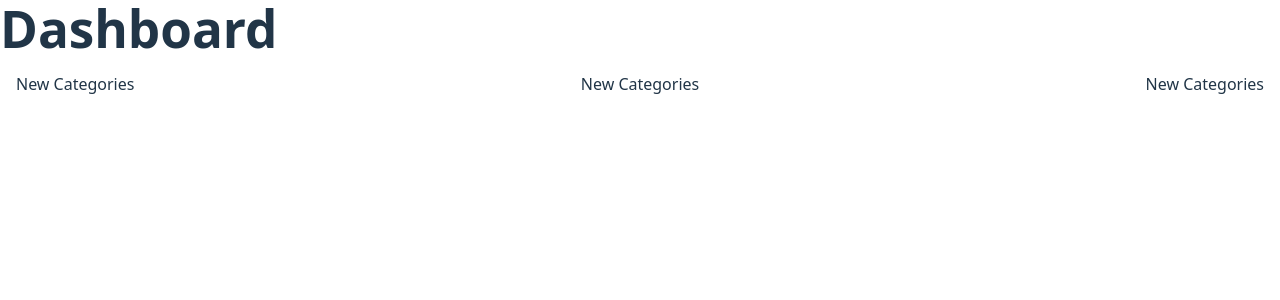
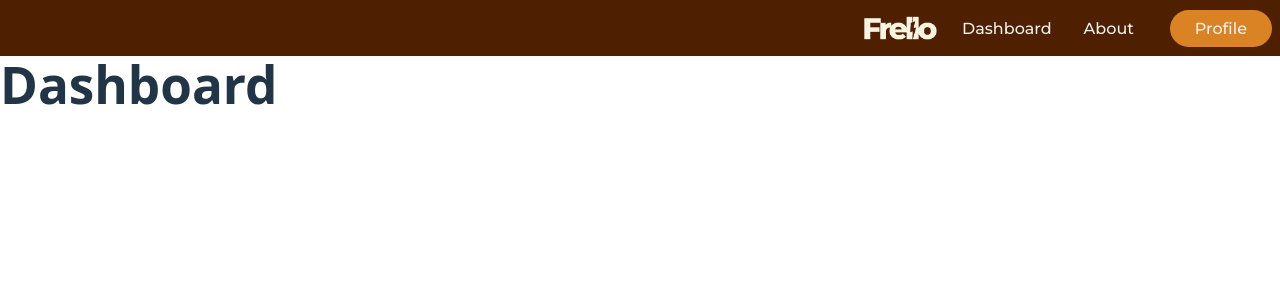
Before and after one commit to Gpiero19/Trello-project, a React (Vite) app in the folder my-app/: page /dashboard in a window 1280 px wide. Shown: the top 300 px of the page. Built offline with nearby package versions, Linux system fonts and the light colour scheme.

Commit message:
update declarative router

```diff
--- a/my-app/src/Navbar/Navbar.jsx
+++ b/my-app/src/Navbar/Navbar.jsx
@@ -2,18 +2,22 @@
 import './Navbar.css'
 import frelloLogo from './Frello.png';
 import { Link } from 'react-router-dom';
+import { NavLink } from "react-router";
 
 function Navbar() {
 // const router =
 return (
   <div className="navbar">
+    <NavLink to={"/"}>
     <div className='img-logo'>
+
       <img className='logo' src={frelloLogo} alt="logo" /> </div>
+    </NavLink>
     <nav className="navbar-cont">
       <ul className='left-panel'>
-        <Link to={"/dashboard"}>
+        <NavLink to={"/dashboard"}>
         <li><a href="#">Dashboard</a></li>
-        </Link>
+        </NavLink>
         <li><a href="#">About</a></li>
       </ul>
     </nav>
--- a/my-app/src/main.jsx
+++ b/my-app/src/main.jsx
@@ -4,21 +4,34 @@ import './index.css'
 import Navbar from './Navbar/Navbar.jsx'
 import Mainboard from './MainBoard.jsx'
 import NotFoundPage from './NotFoundPage.jsx'
-import { createBrowserRouter, RouterProvider } from 'react-router-dom'
+import {  BrowserRouter, Route, Routes } from 'react-router-dom'
 import {Dashboard} from './dashboard.jsx'
 
 // npx vite
 
-const router = createBrowserRouter([
-  {path: "/", element: <Navbar/>},
-  {path: "/dashboard", Component: Dashboard},
-  // {path: "/about", element: <About/>},
-  {path: "*", element: <NotFoundPage/>},
-])
+// const router = createBrowserRouter([
+//   {path: "/", Component: Mainboard},
+//   {path: "/dashboard", Component: Dashboard},
+//   // {path: "/about", element: <About/>},
+//   {path: "*", element: <NotFoundPage/>},
+// ])
 
 createRoot(document.getElementById('root')).render(
   <StrictMode>
-    <RouterProvider router={router} />
-      <Mainboard />
+
+      <BrowserRouter>
+      <Navbar/>
+
+      <Routes>
+      <Route path="/" element={<Mainboard />} />
+    </Routes>
+    <Routes>
+      <Route path="/dashboard" element={<Dashboard />} />
+    </Routes>
+    <Routes>
+      {/* <Route path="*" element={<NotFoundPage />} /> */}
+    </Routes>
+      </BrowserRouter>
+
   </StrictMode>,
 )
```
